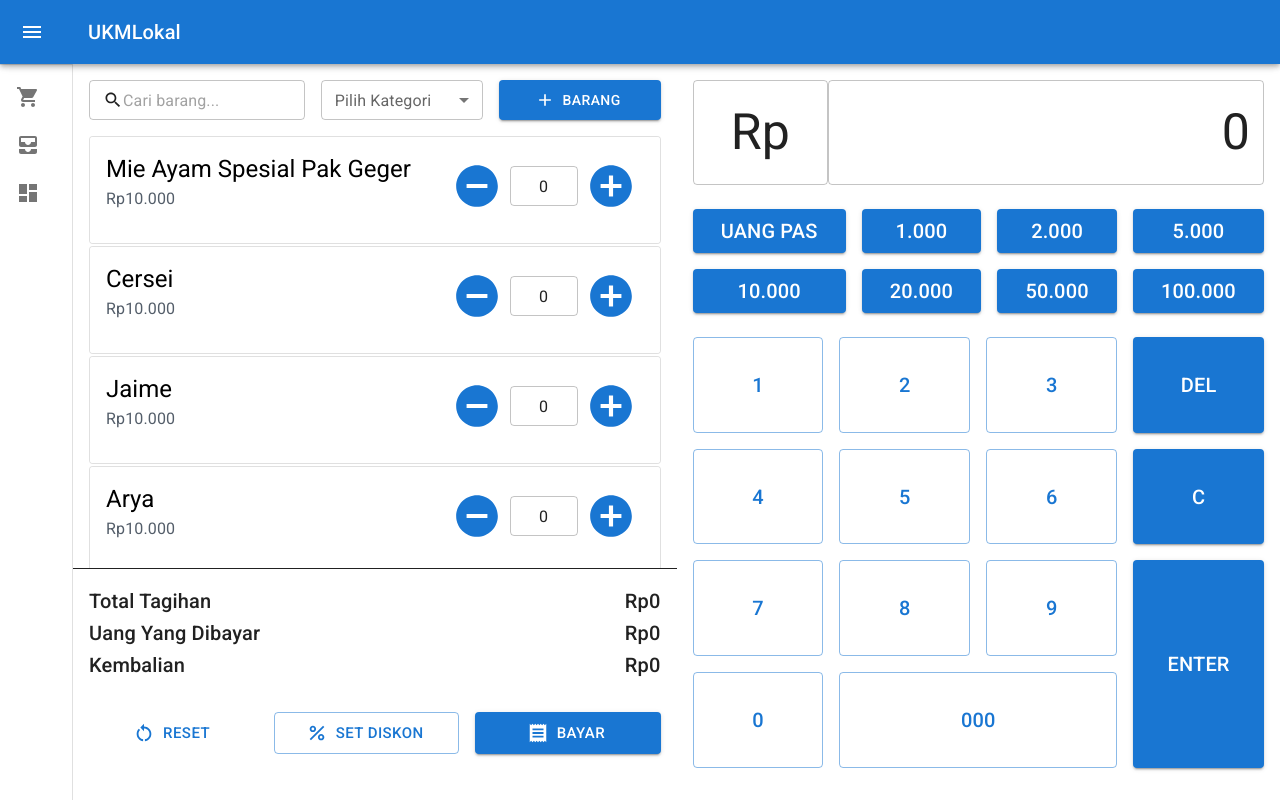
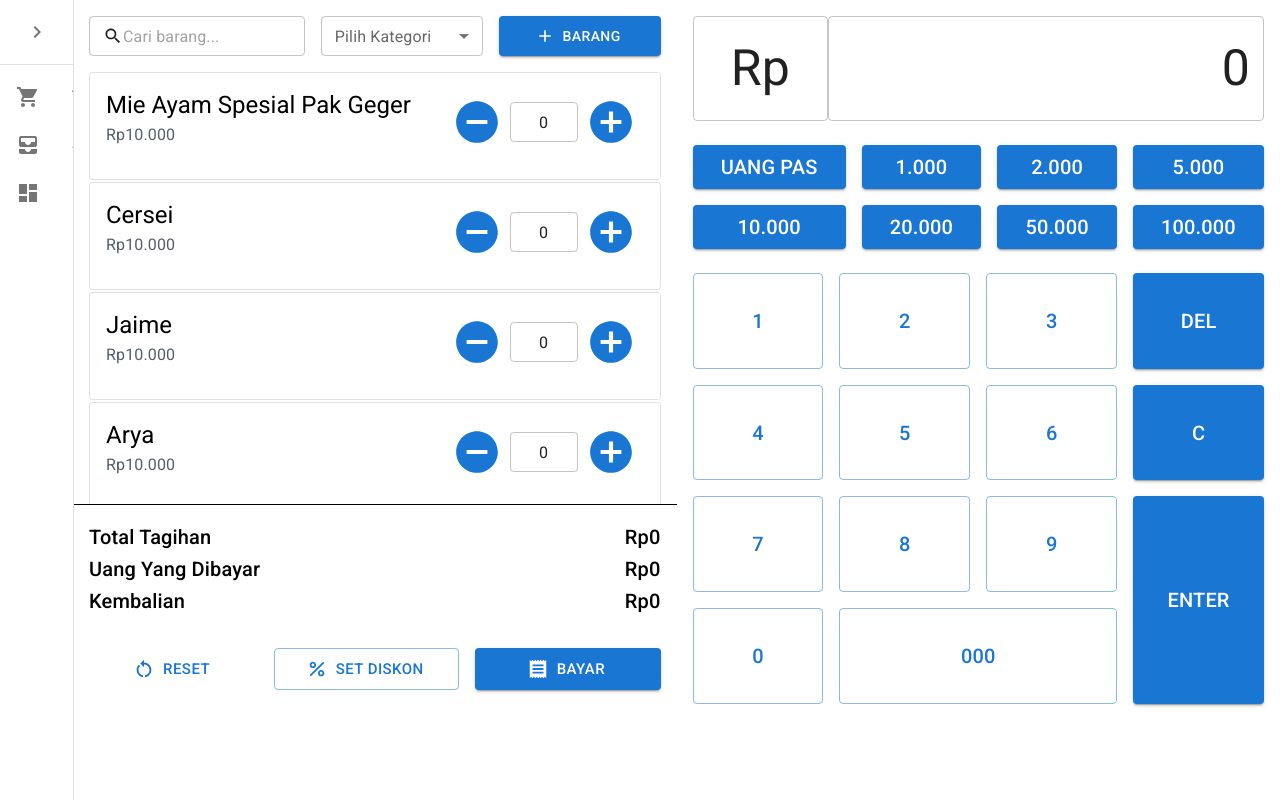
Before and after one commit to farrellp43/pos-system, a React (Create React App) app: page / in a window 1280 px wide. Built offline with nearby package versions, Linux system fonts and the light colour scheme.

Commit message:
menghilangkan header

```diff
--- a/src/layouts/PageLayout.tsx
+++ b/src/layouts/PageLayout.tsx
@@ -47,15 +47,6 @@ const closedMixin = (theme: Theme): CSSObject => ({
   },
 });
 
-const DrawerHeader = styled("div")(({ theme }) => ({
-  display: "flex",
-  alignItems: "center",
-  justifyContent: "flex-end",
-  padding: theme.spacing(0, 1),
-  // necessary for content to be below app bar
-  ...theme.mixins.toolbar,
-}));
-
 interface AppBarProps extends MuiAppBarProps {
   open?: boolean;
 }
@@ -99,18 +90,28 @@ export default function PageLayout({ children }: IProps) {
   const theme = useTheme();
   const [open, setOpen] = React.useState(false);
 
+  const DrawerHeader = styled("div")(({ theme }) => ({
+    display: "flex",
+    alignItems: "center",
+    justifyContent: open ? "flex-end" : "center",
+    padding: theme.spacing(0, 1),
+    // necessary for content to be below app bar
+    ...theme.mixins.toolbar,
+  }));
+
+
   const handleDrawerOpen = () => {
     setOpen(true);
   };
 
   const handleDrawerClose = () => {
-    setOpen(false);
+    setOpen(prev => !prev);
   };
 
   return (
     <Box sx={{ display: "flex" }}>
-      <CssBaseline />
-      <AppBar position="fixed" open={open}>
+      {/* <CssBaseline /> */}
+      {/* <AppBar position="fixed" open={open}>
         <Toolbar>
           <IconButton
             color="inherit"
@@ -128,21 +129,21 @@ export default function PageLayout({ children }: IProps) {
             UKMLokal
           </Typography>
         </Toolbar>
-      </AppBar>
+      </AppBar> */}
       <Drawer variant="permanent" open={open}>
         <DrawerHeader>
           <IconButton onClick={handleDrawerClose}>
-            {theme.direction === "rtl" ? (
+            {open ? (
+              <ChevronLeftIcon />
+            ) : (
               <ChevronRightIcon />
-            ) : (
-              <ChevronLeftIcon />
             )}
           </IconButton>
         </DrawerHeader>
         <Divider />
         <List>
           <Link to="/">
-            <ListItem>
+            <ListItem button>
               <ListItemIcon>
                 <ShoppingCartIcon />
               </ListItemIcon>
@@ -151,7 +152,7 @@ export default function PageLayout({ children }: IProps) {
           </Link>
 
           <Link to="/stok">
-            <ListItem>
+            <ListItem button>
               <ListItemIcon>
                 <AllInboxIcon />
               </ListItemIcon>
@@ -159,7 +160,7 @@ export default function PageLayout({ children }: IProps) {
             </ListItem>
           </Link>
           <Link to="/laporan">
-            <ListItem>
+            <ListItem button>
               <ListItemIcon>
                 <DashboardIcon />
               </ListItemIcon>
@@ -169,7 +170,7 @@ export default function PageLayout({ children }: IProps) {
         </List>
       </Drawer>
       <Box component="main" sx={{ flexGrow: 1 }}>
-        <DrawerHeader />
+        {/* <DrawerHeader /> */}
         {children}
       </Box>
     </Box>
```
